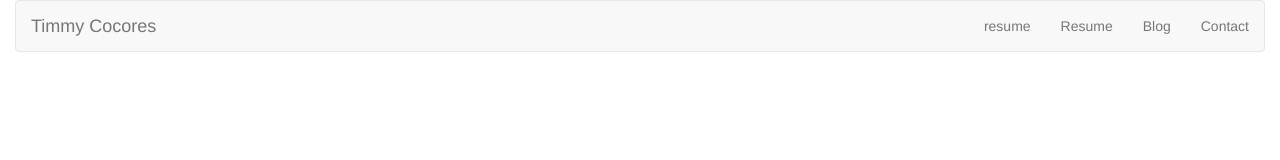
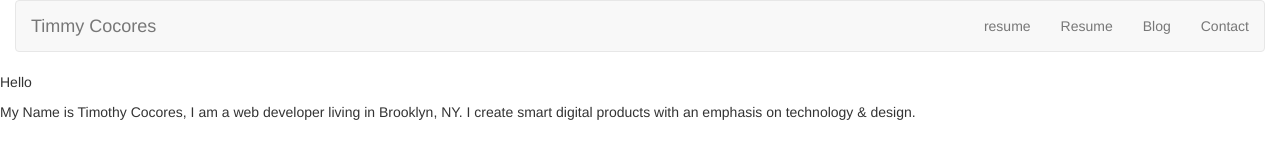
Before and after one commit to Timothycocores/TimothyCocores.com, a plain HTML site: page index.html in a window 1280 px wide. Drawn offline with nearby package versions, Linux system fonts and the light colour scheme.

Commit message:
panel one html

```diff
--- a/index.html
+++ b/index.html
@@ -29,6 +29,11 @@
     </div>
     <!-- /.container-fluid -->
   </nav>
+  <div id="panelOne">
+<div id="hello">
+<p>Hello</p>
+</div>
+<p>My Name is Timothy Cocores, I am a web developer living in Brooklyn, NY. I create smart digital products with an emphasis on technology &amp; design.</p>
 </body>
 
 </html>
```
